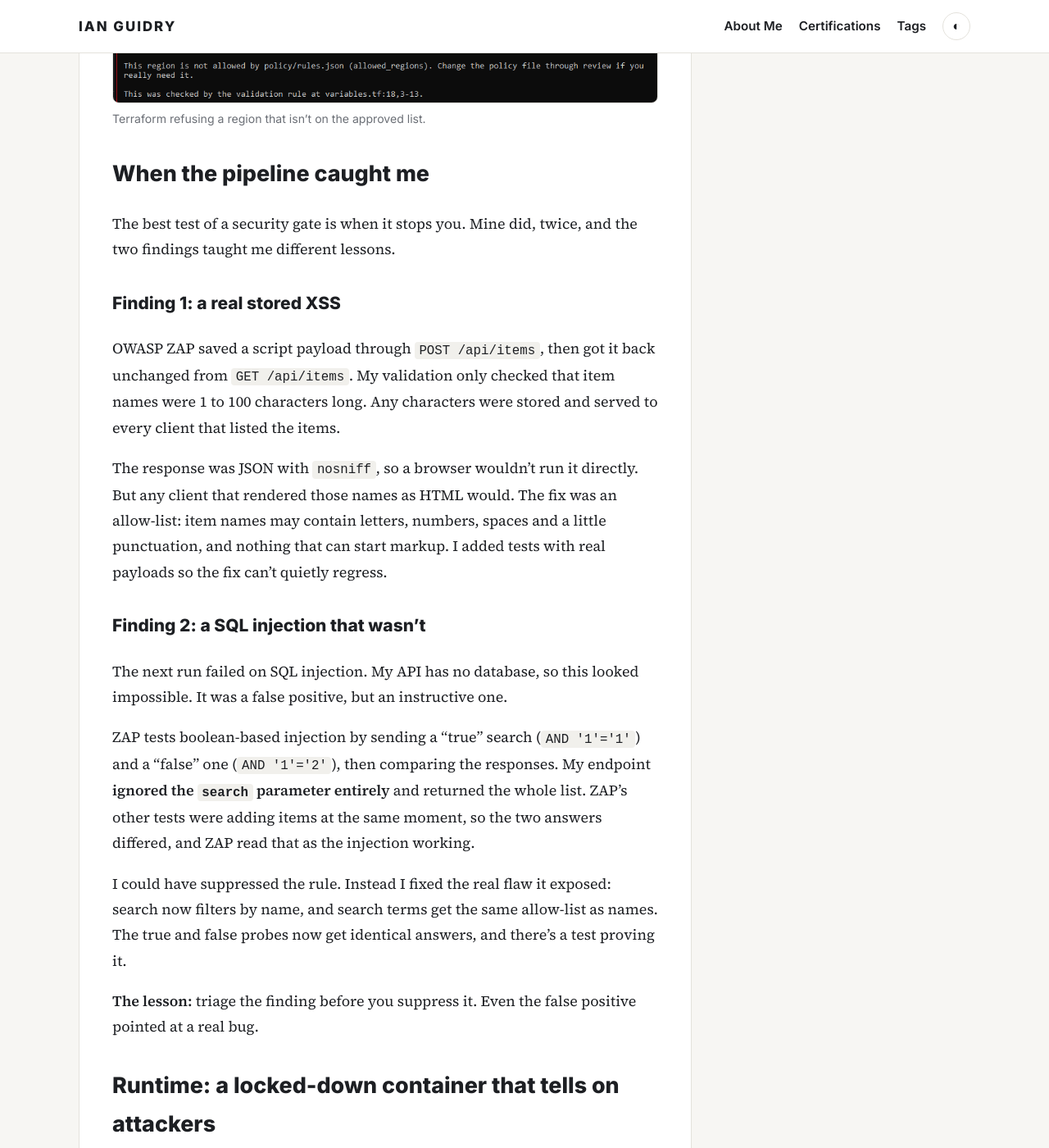
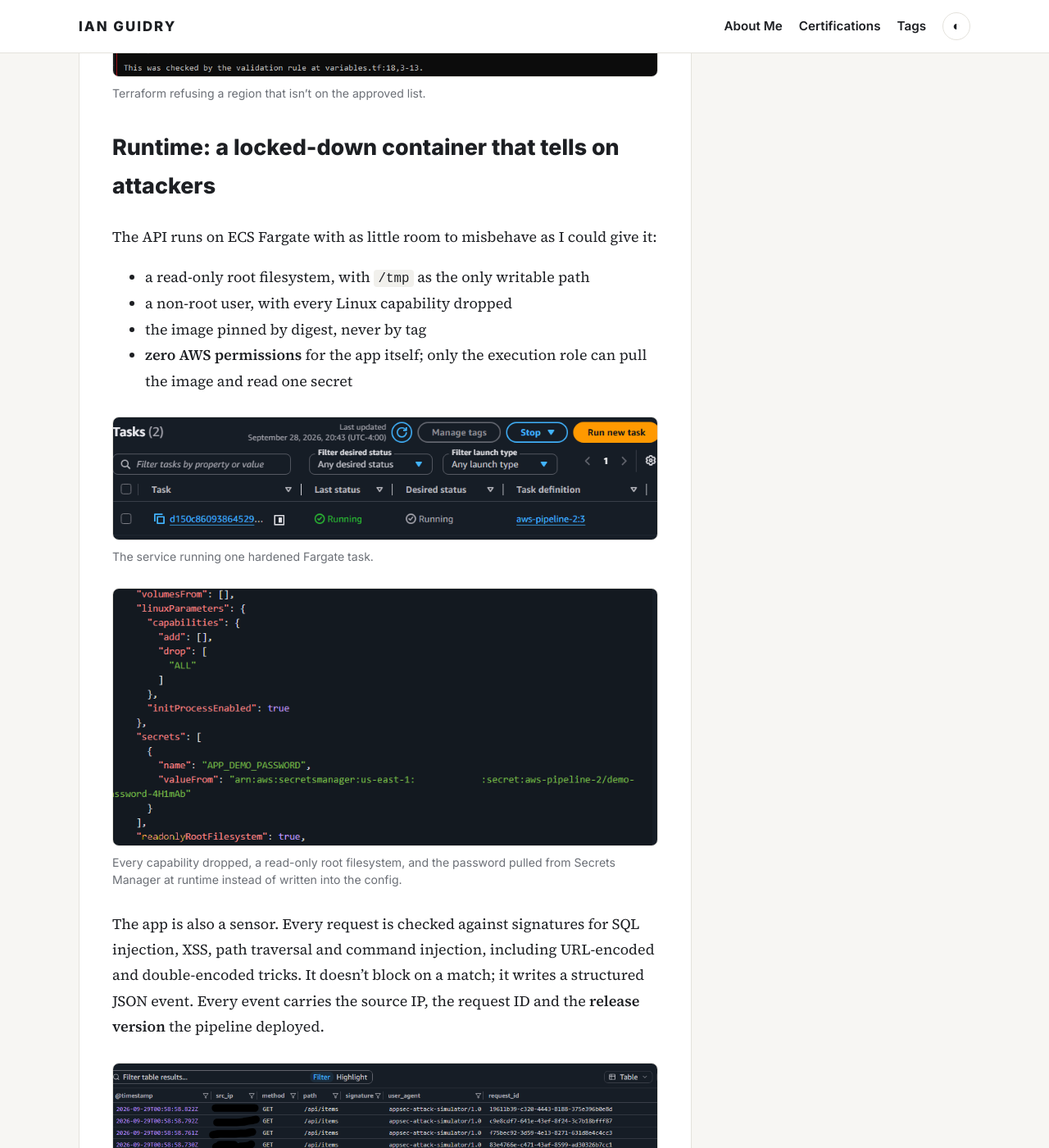
Before and after one commit to eguidey/eguidey.github.io, a Jekyll site: the page built from _posts/2026-09-29-from-commit-to-containment.md, in a window 1280 px wide and 1400 px high, scrolled down 7063 px. Shown: the whole window at 82% size. Built offline with Jekyll 4.4.1, drawn with Linux system fonts in a browser that asks for light colours; some of the changed text lies outside the part shown.

Commit message:
Update 2026-09-29-from-commit-to-containment.md

```diff
--- a/_posts/2026-09-29-from-commit-to-containment.md
+++ b/_posts/2026-09-29-from-commit-to-containment.md
@@ -9,7 +9,7 @@ image: /assets/images/aws-pipeline-2/01-architecture.png
 
 I built a pipeline on AWS that can answer one question most teams can't: which release was live when this attack started, and what did its security scans say?
 
-**TL;DR.** Every change to this lab is scanned by eight security gates, signed, and checked against policy before it runs on ECS Fargate. Every runtime event carries the release it came from, so an attack can be traced back to the exact build. When I attacked it myself, it detected me and blocked my IP automatically. Along the way, the pipeline caught a real vulnerability in my own code and refused to ship it.
+**TL;DR.** Every change to this lab is scanned by eight security gates, signed, and checked against policy before it runs on ECS Fargate. Every runtime event carries the release it came from, so an attack can be traced back to the exact build. When I attacked it myself, it detected me and blocked my IP automatically.
 
 Code: [github.com/eguidey/aws-pipeline-2](https://github.com/eguidey/aws-pipeline-2)
 
@@ -105,30 +105,6 @@ To prove it, I opened a pull request that made the image tags mutable. The pipel
 The same rules file drives Terraform's own input validation, so a disallowed region fails before a plan even exists.
 
 {% include figure.html src="/assets/images/aws-pipeline-2/10-region-validation.png" alt="Terraform refusing the region eu-west-1 because it is not in the allowed regions list." caption="Terraform refusing a region that isn't on the approved list." %}
-
-## When the pipeline caught me
-
-The best test of a security gate is when it stops you. Mine did, twice, and the two findings taught me different lessons.
-
-### Finding 1: a real stored XSS
-
-OWASP ZAP saved a script payload through `POST /api/items`, then got it back unchanged from `GET /api/items`. My validation only checked that item names were 1 to 100 characters long. Any characters were stored and served to every client that listed the items.
-
-{% include figure.html src="/assets/images/aws-pipeline-2/15-dast-failure.png" alt="The OWASP ZAP step failing with a persistent cross-site scripting finding." caption="The DAST gate blocking my own release." %}
-
-The response was JSON with `nosniff`, so a browser wouldn't run it directly. But any client that rendered those names as HTML would. The fix was an allow-list: item names may contain letters, numbers, spaces and a little punctuation, and nothing that can start markup. I added tests with real payloads so the fix can't quietly regress.
-
-### Finding 2: a SQL injection that wasn't
-
-The next run failed on SQL injection. My API has no database, so this looked impossible. It was a false positive, but an instructive one.
-
-ZAP tests boolean-based injection by sending a "true" search (`AND '1'='1'`) and a "false" one (`AND '1'='2'`), then comparing the responses. My endpoint **ignored the `search` parameter entirely** and returned the whole list. ZAP's other tests were adding items at the same moment, so the two answers differed, and ZAP read that as the injection working.
-
-I could have suppressed the rule. Instead I fixed the real flaw it exposed: search now filters by name, and search terms get the same allow-list as names. The true and false probes now get identical answers, and there's a test proving it.
-
-{% include figure.html src="/assets/images/aws-pipeline-2/16-dast-pass.png" alt="The OWASP ZAP step passing with zero failures." caption="Green after both fixes." %}
-
-**The lesson:** triage the finding before you suppress it. Even the false positive pointed at a real bug.
 
 ## Runtime: a locked-down container that tells on attackers
 
@@ -228,8 +204,6 @@ What I'd build next:
 
 1. **Context is the product.** Any single control here is standard. The value came from one shared release version that ties the build, the scans and the runtime together.
 2. **Prevent where you can, detect where you must.** AWS Config catches drift after the fact. The policy gates stop the same mistakes before they exist, and I kept both.
-3. **Gates only matter if they can stop you.** The DAST gate blocked my own release twice. That's when I trusted it.
-4. **Triage before you suppress.** The SQL-injection false positive led straight to a real bug: a search parameter that did nothing.
-5. **Test detections like code.** Attacking my own deployment was the only way to know the alarms, the Lambda and the NACL actually connect.
+3. **Test detections like code.** Attacking my own deployment was the only way to know the alarms, the Lambda and the NACL actually connect.
 
 The code, Terraform and setup guide are on GitHub: [eguidey/aws-pipeline-2](https://github.com/eguidey/aws-pipeline-2). If you build on it, I'd like to hear what you change.
```
